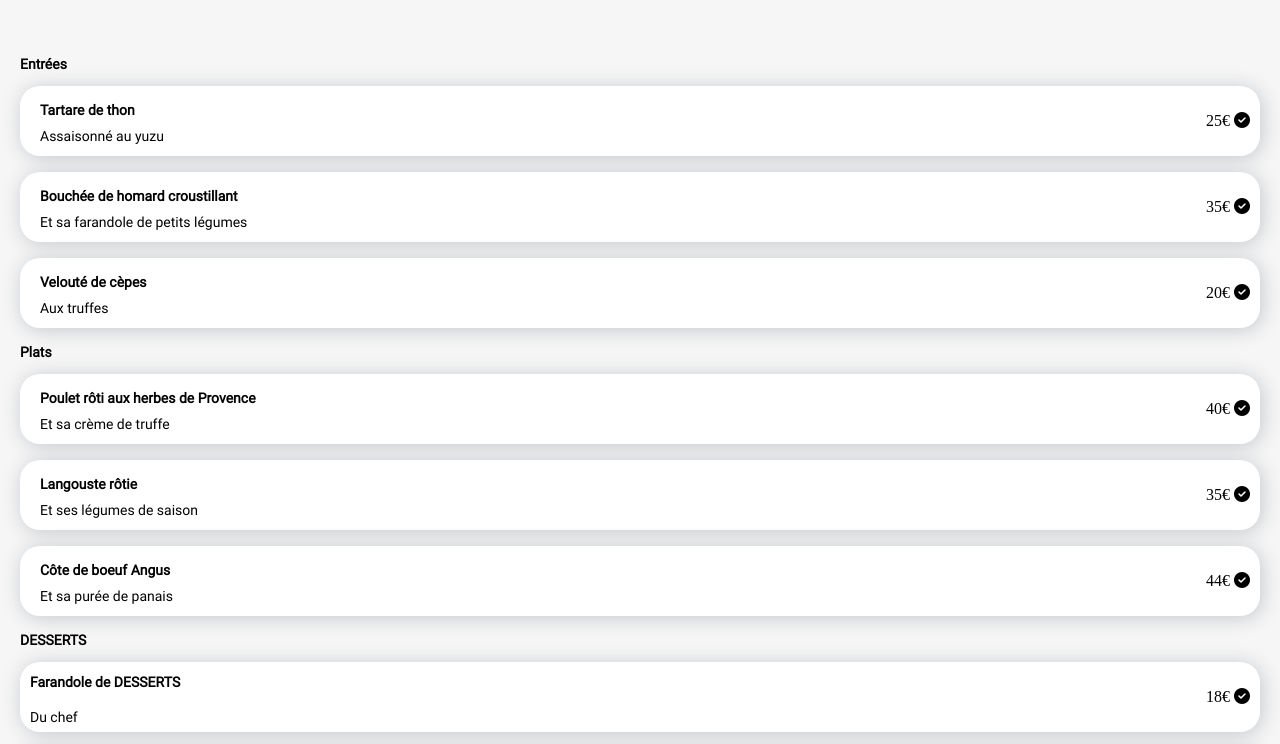
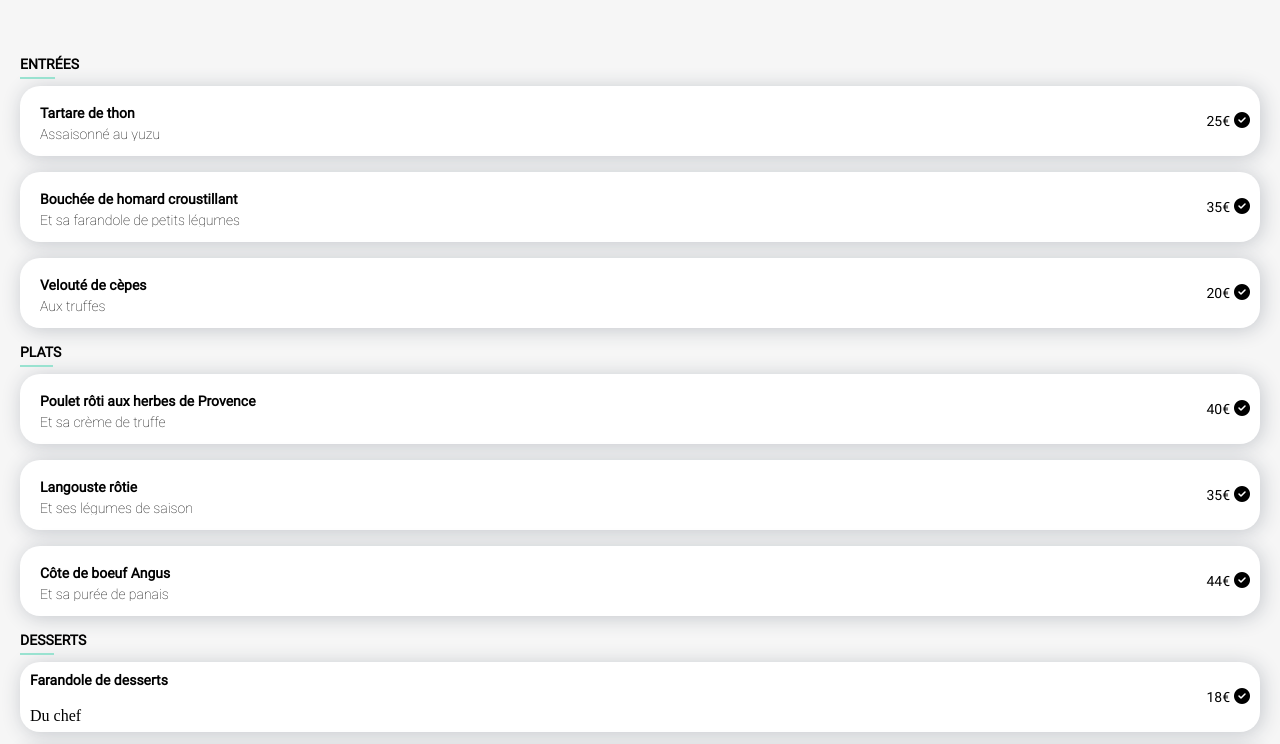
Before and after one commit to AmandineSis/AmandineSismondi_3_10062021, a website: page public/LeDeliceDesSens.html in a window 1280 px wide. Shown: the part 342-1086 px from the top of the page. Drawn offline with Linux system fonts and the light colour scheme.

Commit message:
menu heading typo modified

```diff
--- a/public/LeDeliceDesSens.html
+++ b/public/LeDeliceDesSens.html
@@ -35,7 +35,7 @@
 
                 <div class="menu-block">
 
-                    <h3 class="menu-block__heading">Entrées</h3>
+                    <h3 class="menu-block__heading"><span>ENTR</span>ÉES</h3>
 
                     <div class="menu-block__list">
                       <div class="name menu-block__name">
@@ -73,7 +73,7 @@
 
                 <div class="menu-block">
 
-                    <h3 class="menu-block__heading">Plats</h3>
+                    <h3 class="menu-block__heading"><span>PLAT</span>S</h3>
 
                     <div class="menu-block__list">
                         <div class="name menu-block__name">
@@ -111,11 +111,11 @@
 
                 <div class="menu-block">
 
-                    <h3 class="menu-block__heading">DESSERTS</h3>
+                    <h3 class="menu-block__heading"><span>DESS</span>ERTS</h3>
 
                     <div class="menu-block__list">
                         <div class="dis__nameh">
-                            <h4>Farandole de DESSERTS</h4>
+                            <h4>Farandole de desserts</h4>
                             <p>Du chef</p>
                         </div>
                         <div class="dish__price">
--- a/sass/2-base/_base.scss
+++ b/sass/2-base/_base.scss
@@ -38,3 +38,9 @@ ul {
 .resto-block__heart {
   font-size: 20px;
 }
+
+.name {
+  width: 80%;
+  padding-left: 10px;
+  line-height: 1;
+}
--- a/sass/2-base/_font.scss
+++ b/sass/2-base/_font.scss
@@ -1,3 +1,7 @@
+// -----------------------------------------------------------------------------
+// This file contains all @font-face declarations.
+// -----------------------------------------------------------------------------
+
 @font-face {
     font-family: Shrikhand;
     src: url(fonts/Shrikhand-Regular.ttf);
--- a/sass/2-base/_typography.scss
+++ b/sass/2-base/_typography.scss
@@ -1,3 +1,8 @@
+//
+//Basic typography style for copy text
+//
+
+
 .intro, .process, .resto{
     &__heading {
         font-family: Roboto;
@@ -6,25 +11,37 @@
     }
 }
 
-h3, p {
+.map__city, .intro__p {
+    font-family: RobotoThin;
+    font-size: 14px;
+}
+
+.menu-block__heading span{
+    padding-bottom: 5px;
+    border-bottom: 2px solid $colour-tertiary;
+}
+
+h3, h4, ul, span{
     font-family: Roboto;
     font-size: 14px;
 }
+.name p{
+    font-family: RobotoThin;
+    font-size: 14px;
+    overflow: hidden;
+    white-space: nowrap;
+    text-overflow: ellipsis;
+    margin-top: -12px;
+}
+
 
 .resto-prev__heading {
     font-family: Shrikhand;
     font-size: 12px;
 }
 
-p
-
 .btn {
     font-family: Roboto;
     font-size: 14px;
     color: white;
 }
-
-ul, h4 {
-    font-family: Roboto;
-    font-size: 14px;
-}
--- a/sass/3-components/_buttons.scss
+++ b/sass/3-components/_buttons.scss
@@ -1,3 +1,7 @@
+.btn_frame {
+    text-align: center;
+}
+
 .btn {
     width: 220px;
     height: 50px;
@@ -8,7 +12,3 @@
     @include gradient;
     text-align: center;
 }
-
-.btn_frame {
-    text-align: center;
-}
--- a/sass/4-layout/_section_menu.scss
+++ b/sass/4-layout/_section_menu.scss
@@ -16,8 +16,3 @@
    }
 
 }
-
-.name {
-    padding-left: 10px;
-    line-height: 0.5;
-}
--- a/sass/5-pages/home/_section_restaurant.scss
+++ b/sass/5-pages/home/_section_restaurant.scss
@@ -20,7 +20,3 @@
             padding-right: 10px;
         }
     }
-.name {
-    padding-left: 10px;
-    line-height: 0.5;
-}
```
Also changed, not shown: public/ALaFrancaise.html (+3 -3 lines), public/LaNoteEnchantee.html (+3 -3 lines), public/LaPaletteDuGout.html (+3 -3 lines), public/index.html (+1 -1 lines), public/css/style.css, 1 other file.
